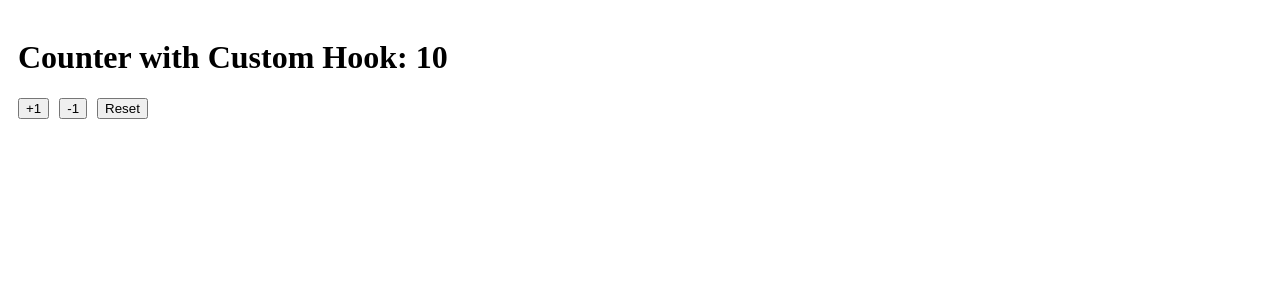
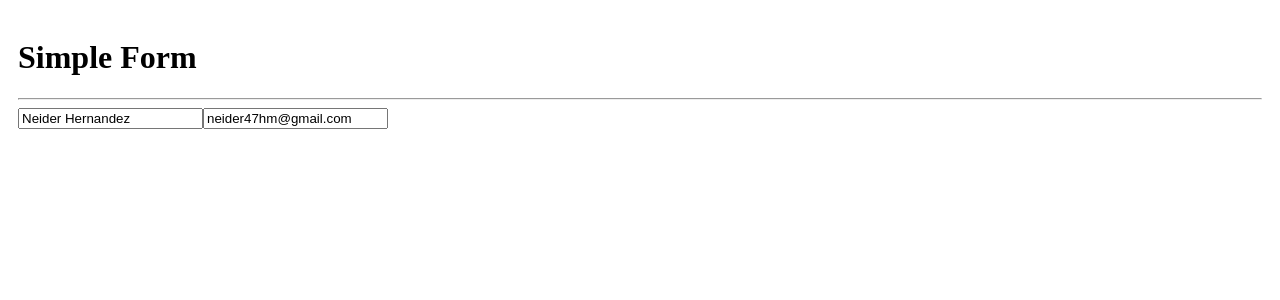
Before and after one commit to Aghent47/hooksApp, a React app: page / in a window 1280 px wide. Shown: the top 300 px of the page. Built offline with nearby package versions, Linux system fonts and the light colour scheme; the HTML template or start-up script is replaced by a standard one.

Commit message:
Dependencias del useEffect

```diff
--- /dev/null
+++ b/src/02-useEffect/SimpleForm.jsx
@@ -0,0 +1,55 @@
+import { useEffect, useState } from "react";
+
+export const SimpleForm = () => {
+
+    const [formState, setFormState] = useState({
+        username: 'Neider Hernandez',
+        email: 'neider47hm@gmail.com',
+    });
+
+    const { username, email } = formState;
+
+    const onInputChange = ({ target }) => {
+        const { name, value } = target;
+        setFormState({
+            ...formState,
+            [ name ]: value,
+        });
+    }
+
+
+    useEffect(() => {
+      console.log('UsEffecto called!')
+    }, [])
+
+    useEffect(() => {
+        console.log('FormState Cambio')
+      }, [formState]);
+
+    useEffect(() => {
+      console.log('Email Cambio')
+    }, [email]);
+
+  return (
+    <>
+        <h1>Simple Form</h1>
+        <hr />
+
+        <input type="text"
+        className = "form-control"
+        placeholder = "Username"
+        name = "username"
+        value = { username }
+        onChange = { onInputChange }
+        />
+
+        <input type="email"
+        className = "form-control mt-2"
+        placeholder = "neiderkk@gmail.com"
+        name = "email"
+        value = { email }
+        onChange={ onInputChange }
+        />
+    </>
+  )
+}
--- a/src/main.jsx
+++ b/src/main.jsx
@@ -1,12 +1,13 @@
 import React from 'react';
 import ReactDOM from 'react-dom/client';
-import { CounterWithCustomHook } from './01-useState/CounterWithCustomHook';
+import { SimpleForm } from './02-useEffect/SimpleForm';
+/* import { CounterWithCustomHook } from './01-useState/CounterWithCustomHook'; */
 /* import { CounterApp } from './01-useState/CounterApp'; */
 /* import { HooksApp } from './HooksApp'; */
 import './index.css'
 
 ReactDOM.createRoot(document.getElementById('root')).render(
-  <React.StrictMode>
-    <CounterWithCustomHook/>
-  </React.StrictMode>,
+  //<React.StrictMode>
+    <SimpleForm/>
+  //</React.StrictMode>,
 )
```
